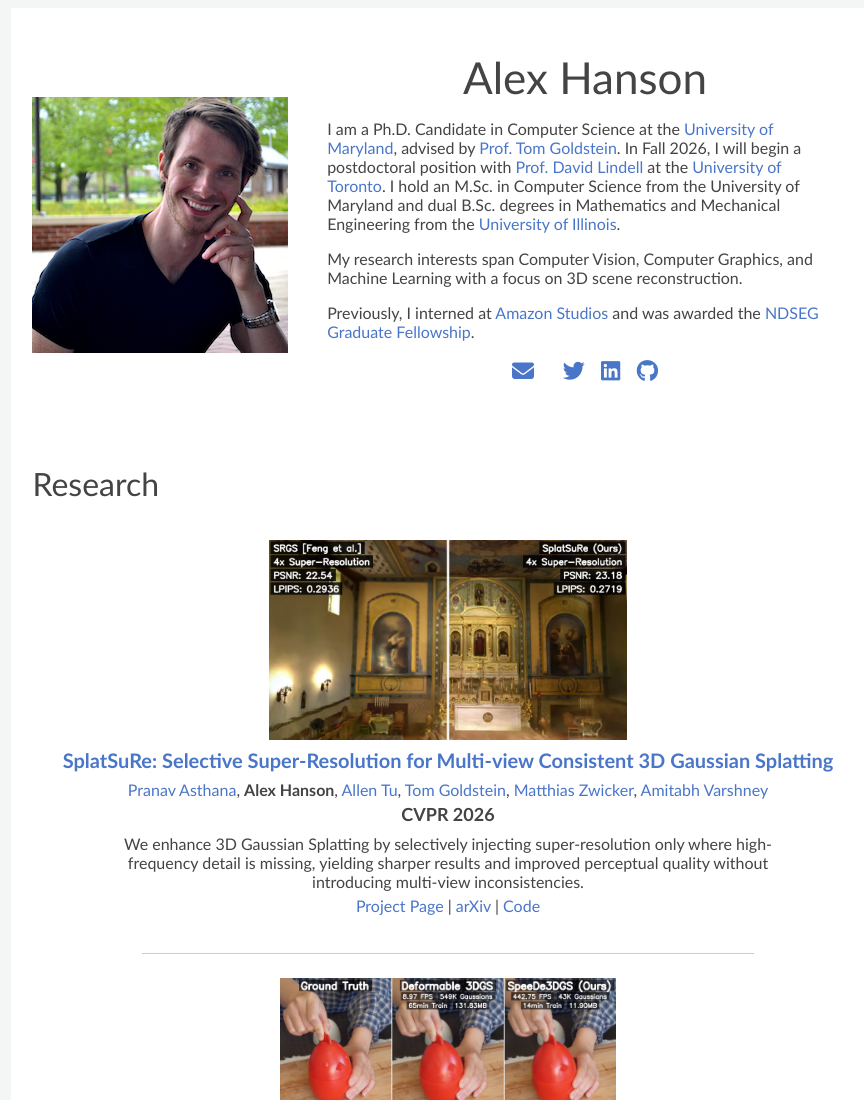
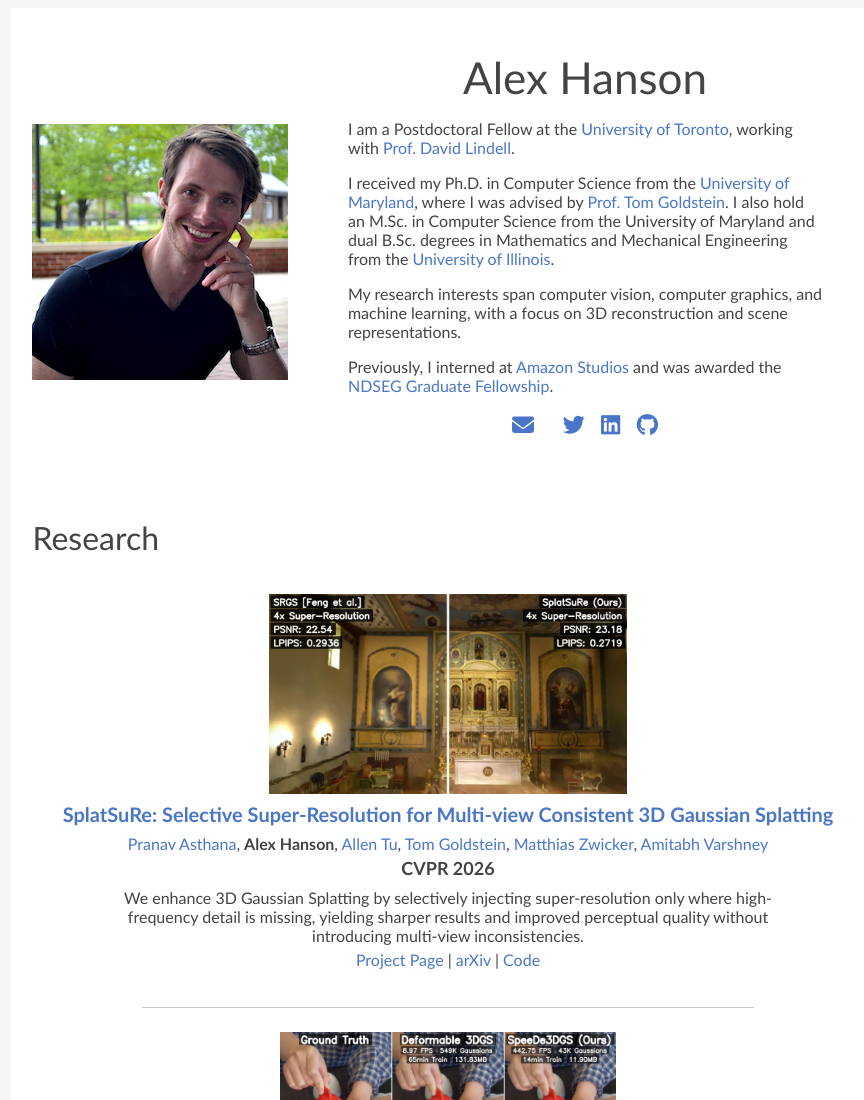
Before and after one commit to j-alex-hanson/website, a plain HTML site: page index.html in a window 1280 px wide. Shown: the top 1100 px of the page, without its empty margins (192-1056 px from the left). Drawn offline with Linux system fonts and the light colour scheme; some icons are missing.

Commit message:
Updated Bio with current Postdoc Postition

```diff
--- a/index.html
+++ b/index.html
@@ -24,18 +24,28 @@
       <div class="description">
         <div class="name">Alex Hanson</div>
         <p>
-        I am a Ph.D. Candidate in Computer Science at the <a href="https://www.umd.edu" target="_blank" rel="noopener noreferrer">University of Maryland</a>, advised by <a href="https://www.cs.umd.edu/~tomg" target="_blank" rel="noopener noreferrer">Prof. Tom Goldstein</a>.
-In Fall 2026, I will begin a postdoctoral position with <a href="https://davidlindell.com" target="_blank" rel="noopener noreferrer">Prof. David Lindell</a> at the <a href="https://www.utoronto.ca" target="_blank" rel="noopener noreferrer">University of Toronto</a>.
-        I hold an M.Sc. in Computer Science from the University of Maryland and dual B.Sc. degrees in Mathematics and Mechanical Engineering from the <a href="https://illinois.edu" target="_blank" rel="noopener noreferrer">University of Illinois</a>.
+          I am a Postdoctoral Fellow at the
+          <a href="https://www.utoronto.ca">University of Toronto</a>, working with <a href="https://davidlindell.com">Prof. David Lindell</a>.
         </p>
         <p>
-        My research interests span Computer Vision, Computer Graphics, and Machine Learning with a focus on 3D scene reconstruction.
+          I received my Ph.D. in Computer Science from the
+          <a href="https://www.umd.edu">University of Maryland</a>,
+          where I was advised by
+          <a href="https://www.cs.umd.edu/~tomg">Prof. Tom Goldstein</a>.
+          I also hold an M.Sc. in Computer Science from the University of Maryland
+          and dual B.Sc. degrees in Mathematics and Mechanical Engineering from
+          the <a href="https://illinois.edu">University of Illinois</a>.
+        </p>
+        <p>
+          My research interests span computer vision, computer graphics,
+          and machine learning, with a focus on 3D reconstruction
+          and scene representations.
         </p>
         <p>
         Previously, I interned at <a href="https://www.amazon.jobs/content/en/teams/amazon-entertainment/amazon-mgm-studios" target="_blank" rel="noopener noreferrer">Amazon Studios</a> and was awarded the <a href="https://ndseg.sysplus.com" target="_blank" rel="noopener noreferrer">NDSEG Graduate Fellowship</a>.
         </p>
         <p class="contact">
-          <a href="mailto:hanson@cs.umd.edu"><i class="fas fa-envelope"></i></a> &nbsp&nbsp
+          <a href="mailto:hanson@cs.toronto.edu"><i class="fas fa-envelope"></i></a> &nbsp&nbsp
           <a href="https://scholar.google.com/citations?user=yF5dByIAAAAJ&hl" target="_blank" rel="noopener noreferrer"><i class="ai ai-google-scholar-square"></i></a> &nbsp&nbsp
           <a href="https://twitter.com/jalexhanson" target="_blank" rel="noopener noreferrer"><i class="fab fa-twitter"></i></a> &nbsp&nbsp
           <a href="https://www.linkedin.com/in/j-alex-hanson" target="_blank" rel="noopener noreferrer"><i class="fab fa-linkedin"></i></a> &nbsp&nbsp
--- a/stylesheet.css
+++ b/stylesheet.css
@@ -115,7 +115,10 @@ a:hover {
 }
 
 .header .description {
-  padding: 2.5%;
+  padding-left: 5%;
+  padding-right: 5%;
+  padding-top: 2.5%;
+  padding-bottom: 2.5%;
   margin-left: 18px;
 }
 
```
